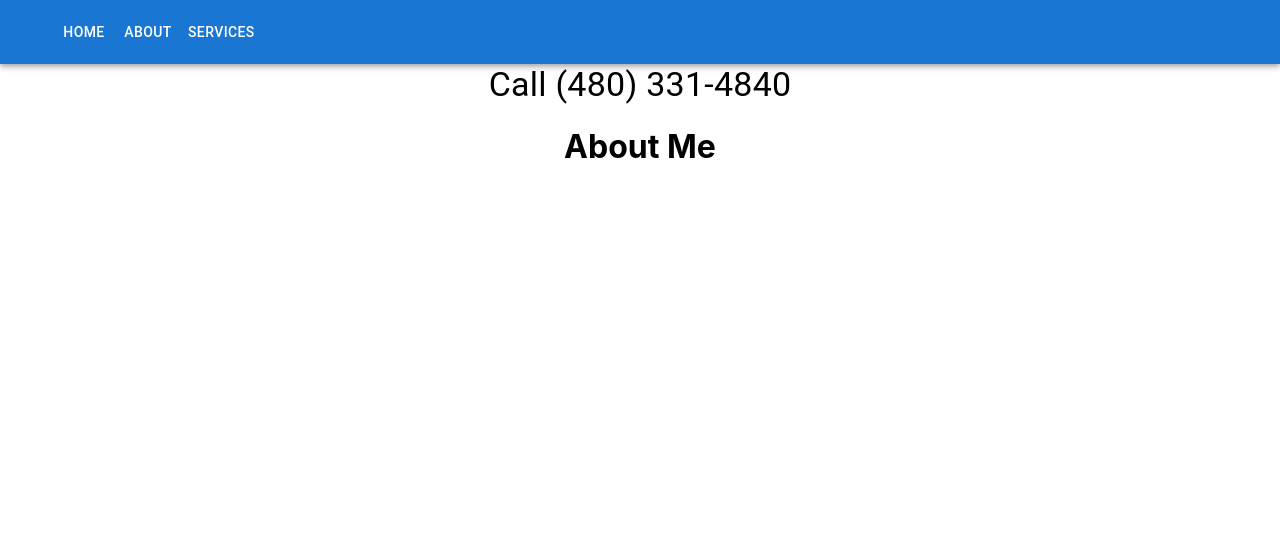
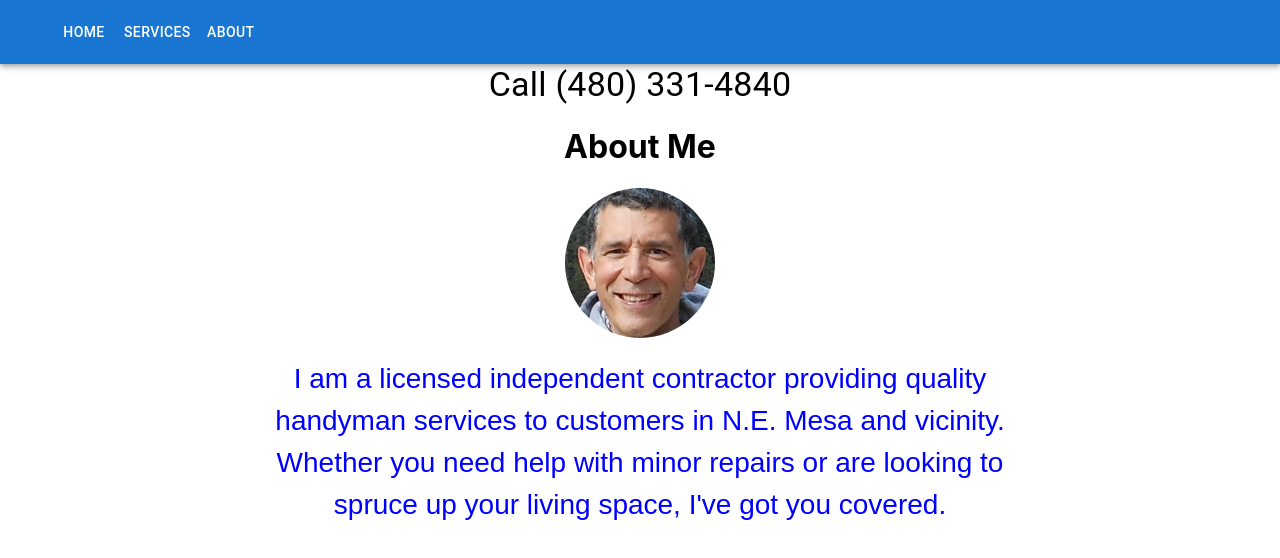
Before and after one commit to tonkadev/NexusHomeRepair, a React (Create React App) app: page /about in a window 1280 px wide. Shown: the top 558 px of the page. Built offline with nearby package versions, Linux system fonts and the light colour scheme.

Commit message:
stable version about

```diff
--- a/src/ButtonAppBar.js
+++ b/src/ButtonAppBar.js
@@ -9,6 +9,8 @@ import MenuIcon from '@mui/icons-material/Menu';
 import { useNavigate } from "react-router-dom";
 import AdbIcon from '@mui/icons-material/Adb';
 import Phone from '@mui/icons-material/Phone';
+
+import logo from './myAvatar.png';
 
 function Navbar(){
 
@@ -49,8 +51,8 @@ function Navbar(){
             {/* <MenuIcon /> */}
           </IconButton>
           <Button color="inherit" onClick={handleClick}>Home</Button>
+          <Button color="inherit" onClick={handleServices}>Services</Button>
           <Button color="inherit" onClick={handleAbout}>About</Button>
-          <Button color="inherit" onClick={handleServices}>Services</Button>
 
 
 
--- a/src/routes/About.js
+++ b/src/routes/About.js
@@ -1,8 +1,44 @@
+import React from "react";
+import Avatar from "@mui/material/Avatar";
+import logo from "../myAvatar.png";
+
 export default function About() {
-    return (
-      <>
-        <h1>About Me</h1>
+  return (
+    <div className="App">
+      <h1>About Me</h1>
 
-      </>
-    );
-  }
+      <Avatar
+        alt="profile pic"
+        src={logo}
+        style={{ width: "150px", height: "150px", margin: "0 auto" }}
+      />
+
+      <p
+        style={{
+          fontFamily: "Arial",
+          fontSize: "28px",
+          color: "blue",
+          lineHeight: "1.5",
+          maxWidth: "800px", // Set maximum width for text
+          margin: "0 auto", // Center align text
+          padding: "0 16px", // Add padding for better readability
+          marginTop: "20px"
+        }}
+      >
+        I am a licensed independent contractor providing quality handyman
+        services to customers in N.E. Mesa and vicinity. Whether you need help
+        with minor repairs or are looking to spruce up your living space, I've
+        got you covered.
+      </p>
+
+      <style jsx>{`
+        @media screen and (min-width: 1024px) {
+          /* Styles for desktop screens */
+          p {
+            font-size: 32px; // Increase font size for desktop
+          }
+        }
+      `}</style>
+    </div>
+  );
+}
```
Also changed, not shown: src/myAvatar.png (added).
